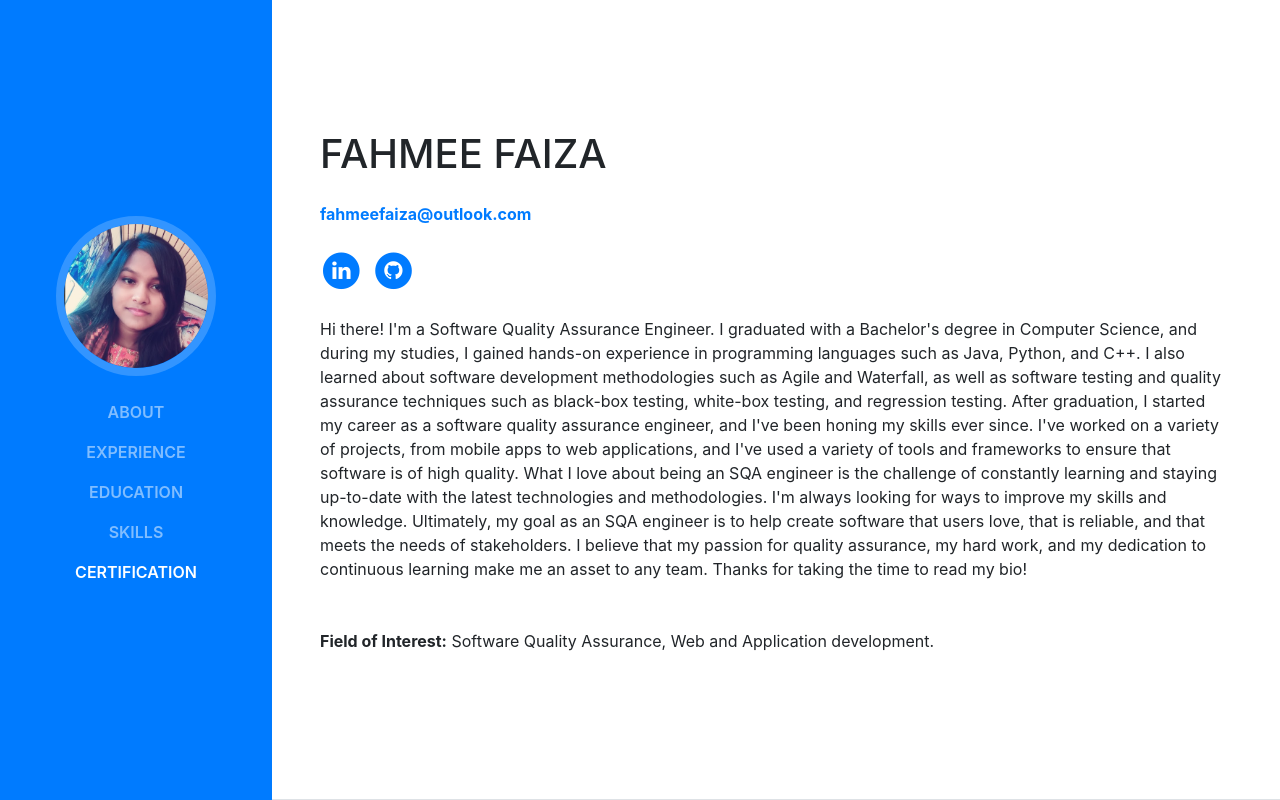
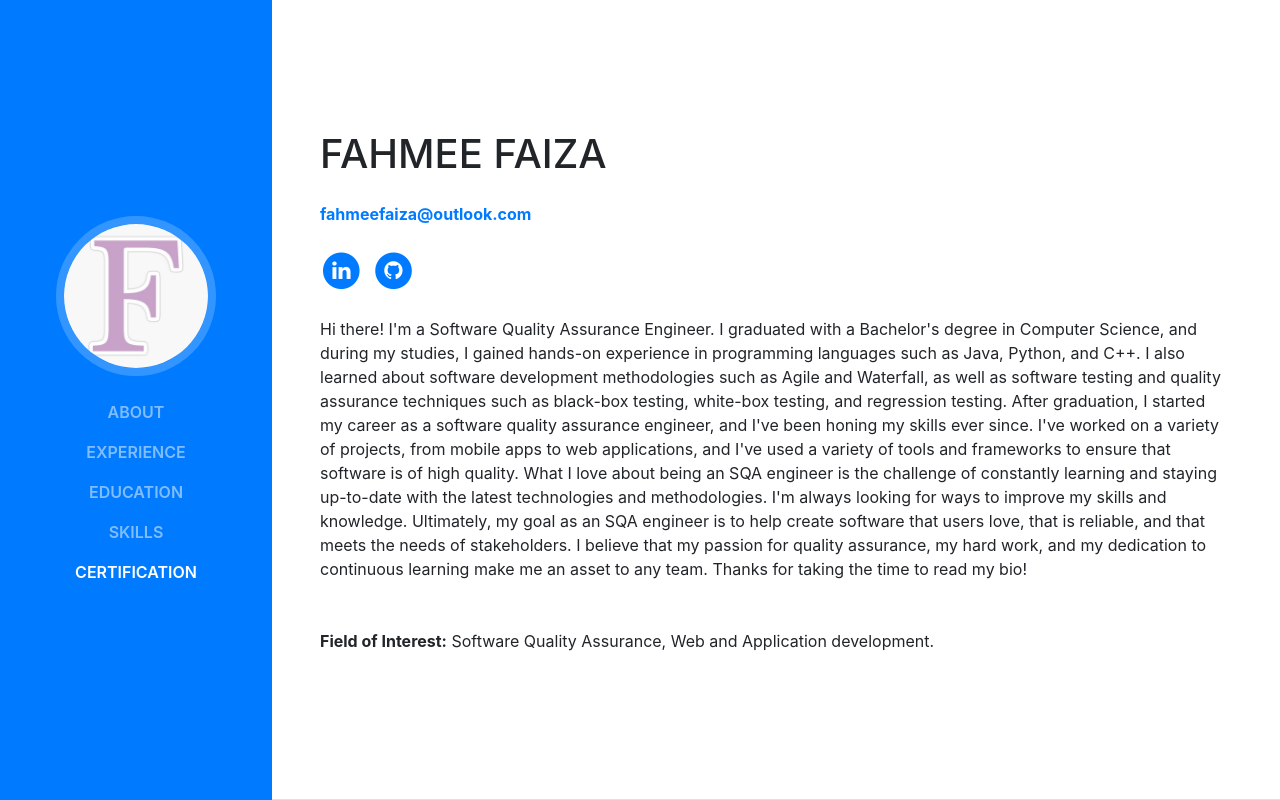
Before and after one commit to fahmee-faiza/fahmee-faiza.github.io, a website with bundled scripts: page index.html in a window 1280 px wide. Shown: the top 800 px of the page. Built offline with nearby package versions, Linux system fonts and the light colour scheme; a web font is replaced by a local one.

Commit message:
Update index.html

```diff
--- a/index.html
+++ b/index.html
@@ -38,7 +38,7 @@
       <a class="navbar-brand js-scroll-trigger" href="#page-top">
         <span class="d-block d-lg-none">Fahmee Faiza</span>
         <span class="d-none d-lg-block">
-          <img class="img-fluid img-profile rounded-circle mx-auto mb-2" src="./img/DP.png" alt="">
+          <img class="img-fluid img-profile rounded-circle mx-auto mb-2" src="img/f.jpg" alt="">
         </span>
       </a>
       <button class="navbar-toggler" type="button" data-toggle="collapse" data-target="#navbarSupportedContent"
```
